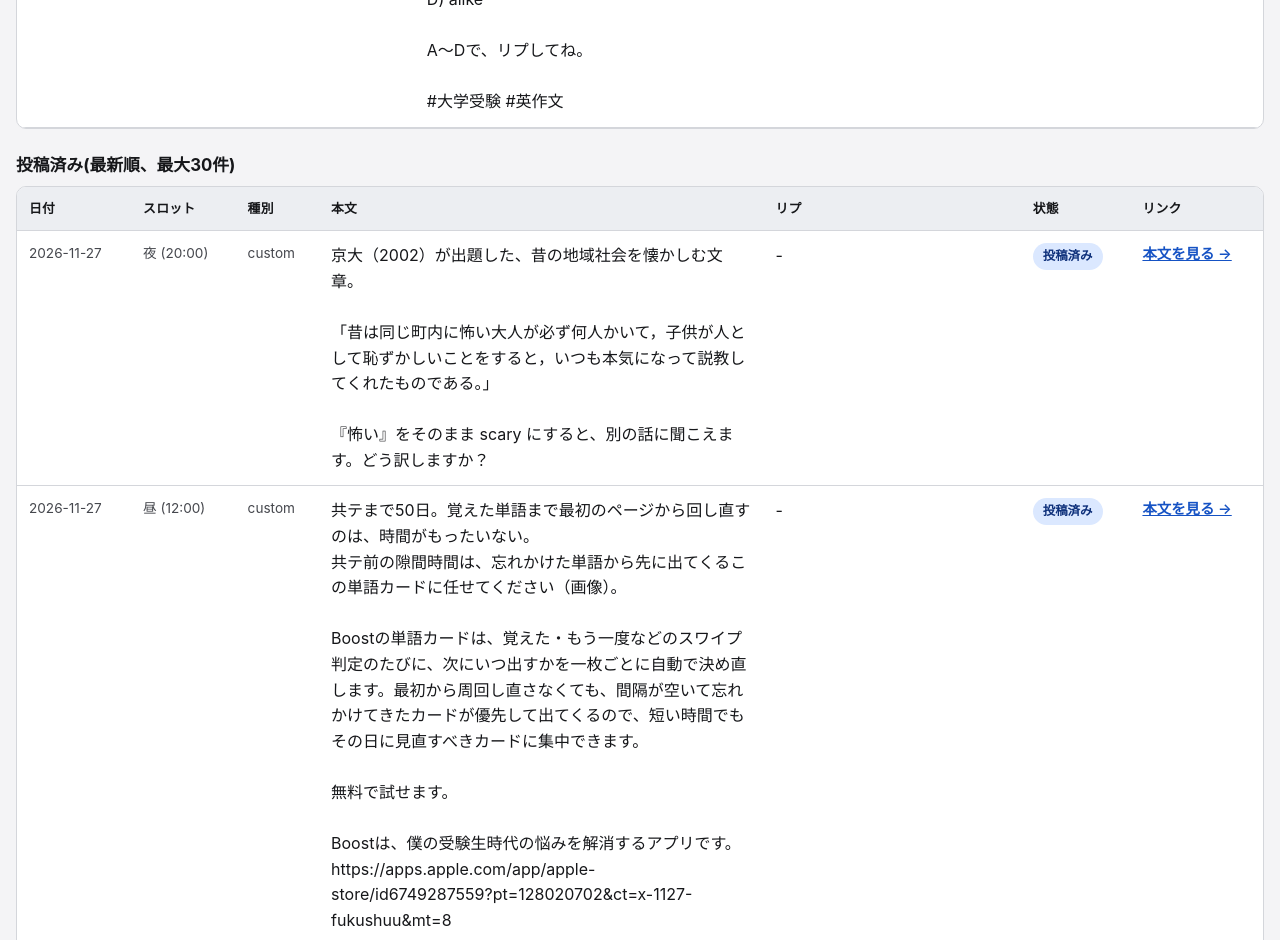
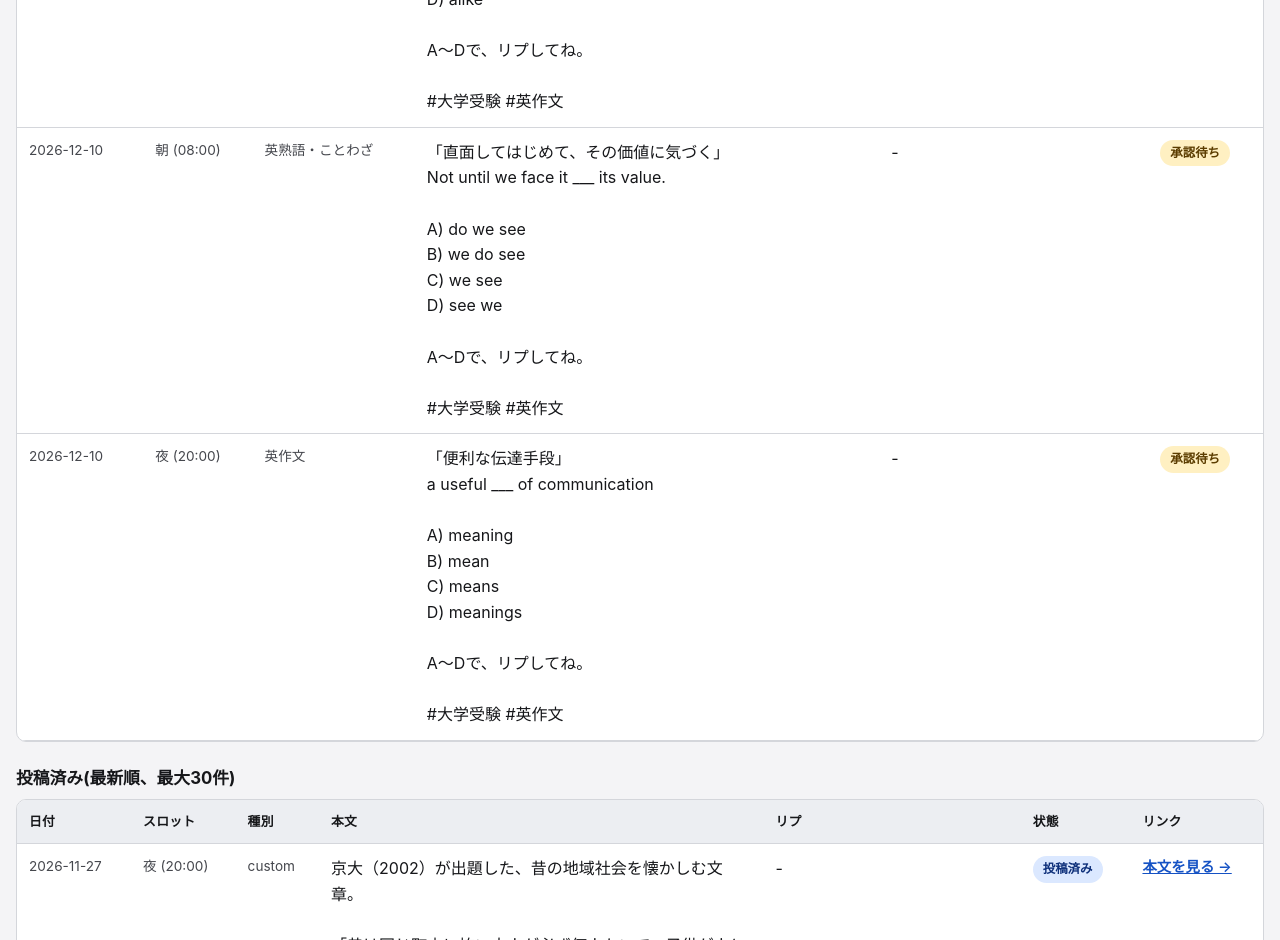
Before and after one commit to yama9haru-bit/boost-x-view, a plain HTML site: page index.html in a window 1280 px wide. Shown: the part 9980-10920 px from the top of the page. Drawn offline with Linux system fonts and the light colour scheme.

Commit message:
Update public view (2026-11-27T12:00:08Z)
Co-Authored-By: Claude Fable 5 <noreply@anthropic.com>

```diff
--- a/index.html
+++ b/index.html
@@ -395,6 +395,26 @@ D) alike
 
 A〜Dで、リプしてね。
 
+#大学受験 #英作文</td><td class='text-cell'>-</td><td><span class='badge badge-pending'>承認待ち</span></td></tr><tr><td class='meta'>2026-12-10</td><td class='meta'>朝 (08:00)</td><td class='meta'>英熟語・ことわざ</td><td class='text-cell'>「直面してはじめて、その価値に気づく」
+Not until we face it ___ its value.
+
+A) do we see
+B) we do see
+C) we see
+D) see we
+
+A〜Dで、リプしてね。
+
+#大学受験 #英作文</td><td class='text-cell'>-</td><td><span class='badge badge-pending'>承認待ち</span></td></tr><tr><td class='meta'>2026-12-10</td><td class='meta'>夜 (20:00)</td><td class='meta'>英作文</td><td class='text-cell'>「便利な伝達手段」
+a useful ___ of communication
+
+A) meaning
+B) mean
+C) means
+D) meanings
+
+A〜Dで、リプしてね。
+
 #大学受験 #英作文</td><td class='text-cell'>-</td><td><span class='badge badge-pending'>承認待ち</span></td></tr></table></div><h2 style='font-size:1.05rem;margin:24px 0 8px'>投稿済み(最新順、最大30件)</h2><div class='table-wrap'><table><tr><th>日付</th><th>スロット</th><th>種別</th><th>本文</th><th>リプ</th><th>状態</th><th>リンク</th></tr><tr><td class='meta'>2026-11-27</td><td class='meta'>夜 (20:00)</td><td class='meta'>custom</td><td class='text-cell'>京大（2002）が出題した、昔の地域社会を懐かしむ文章。
 
 「昔は同じ町内に怖い大人が必ず何人かいて，子供が人として恥ずかしいことをすると，いつも本気になって説教してくれたものである。」
```
